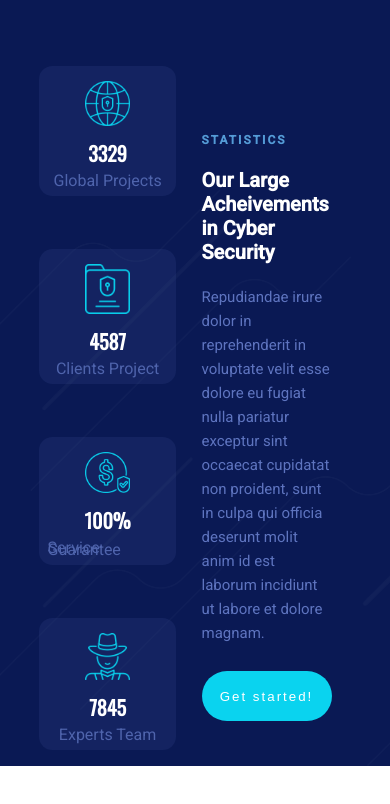
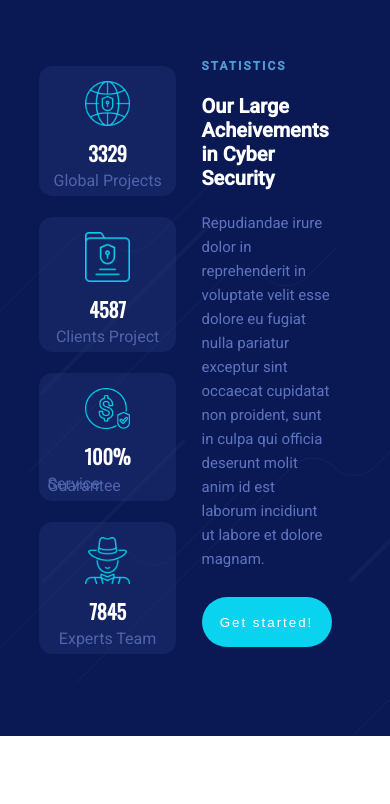
Before and after one commit to KASIANGK/Molenstar_OG, a plain HTML site: page index.html in a window 390 px wide. Drawn offline with nearby package versions, Linux system fonts and the light colour scheme.

Commit message:
S5 HTML DONE

```diff
--- a/public/style/style.css
+++ b/public/style/style.css
@@ -467,7 +467,7 @@ button {
 
 
 /* TABLET */
-@media only screen and (max-width: 768px) {
+/* @media only screen and (max-width: 768px) {
 
     .Section_5 {
         width: 100%;
@@ -496,9 +496,7 @@ button {
         flex-direction: column;
         justify-content: center;
         padding-right: 6%;
-    /* margin-left: 25%; */
         padding-top: 20%;
-    /* line-height: 1.2%; */
 
     }
 
@@ -524,12 +522,7 @@ button {
         margin-top: -2%;
     }
 
-/* .S5_ONE div h1,
-.S5_ONE div p,
-.S5_ONE div h4 {
-    margin-top: 10%;
-    margin-bottom: 10%;
-} */
+
 
 
     GET_STARTED {
@@ -553,13 +546,12 @@ button {
 
     .S5_TWO {
         display: flex;
-        flex-direction: row;
         flex-wrap: wrap;
         max-width: 100%;
         padding-left: 20%;
         gap: 3%;
         padding-bottom: 1%;
-    /* justify-content: space-between; - Mobile screen */
+
     }
 
     .S5_TWO div {
@@ -611,7 +603,7 @@ button {
         margin-top: 5%;
         margin-bottom: 5%;
     }
-}
+} */
 
 
 
@@ -650,7 +642,7 @@ button {
     padding-left: 5%;
     padding-right: 15%;
     margin-top: 1.5%;
-    /* line-height: 1.2%; */
+
 
 }
 
@@ -679,12 +671,7 @@ button {
     padding-bottom: 5%;
 }
 
-/* .S5_ONE div h1,
-.S5_ONE div p,
-.S5_ONE div h4 {
-    margin-top: 10%;
-    margin-bottom: 10%;
-} */
+
 
 
 .GET_STARTED {
@@ -713,7 +700,7 @@ button {
     padding-left: 5%;
     gap: 5%;
     padding-bottom: 2.1%;
-    /* justify-content: space-between; - Mobile screen */
+
 }
 
 .S5_TWO div {
```
